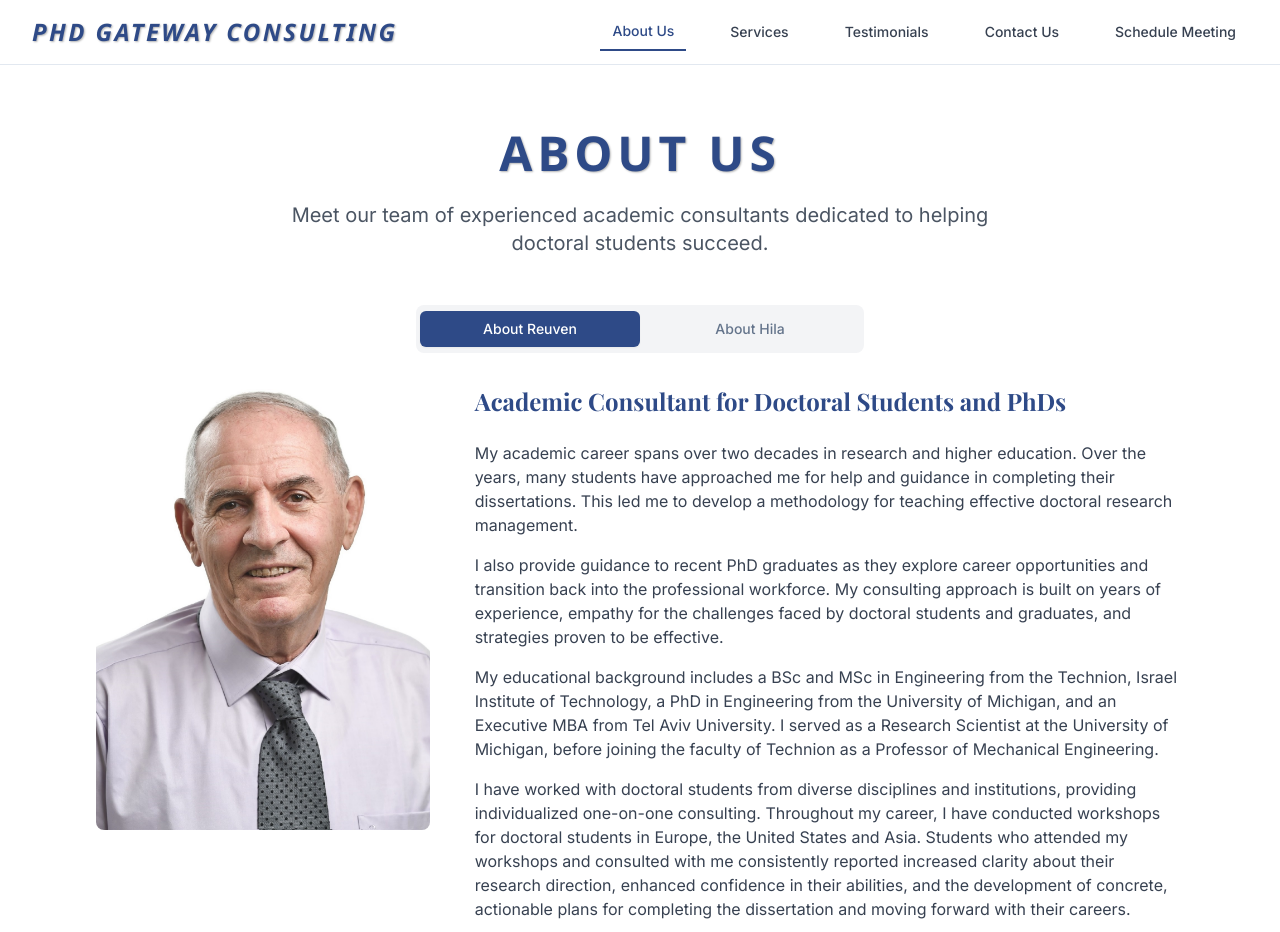
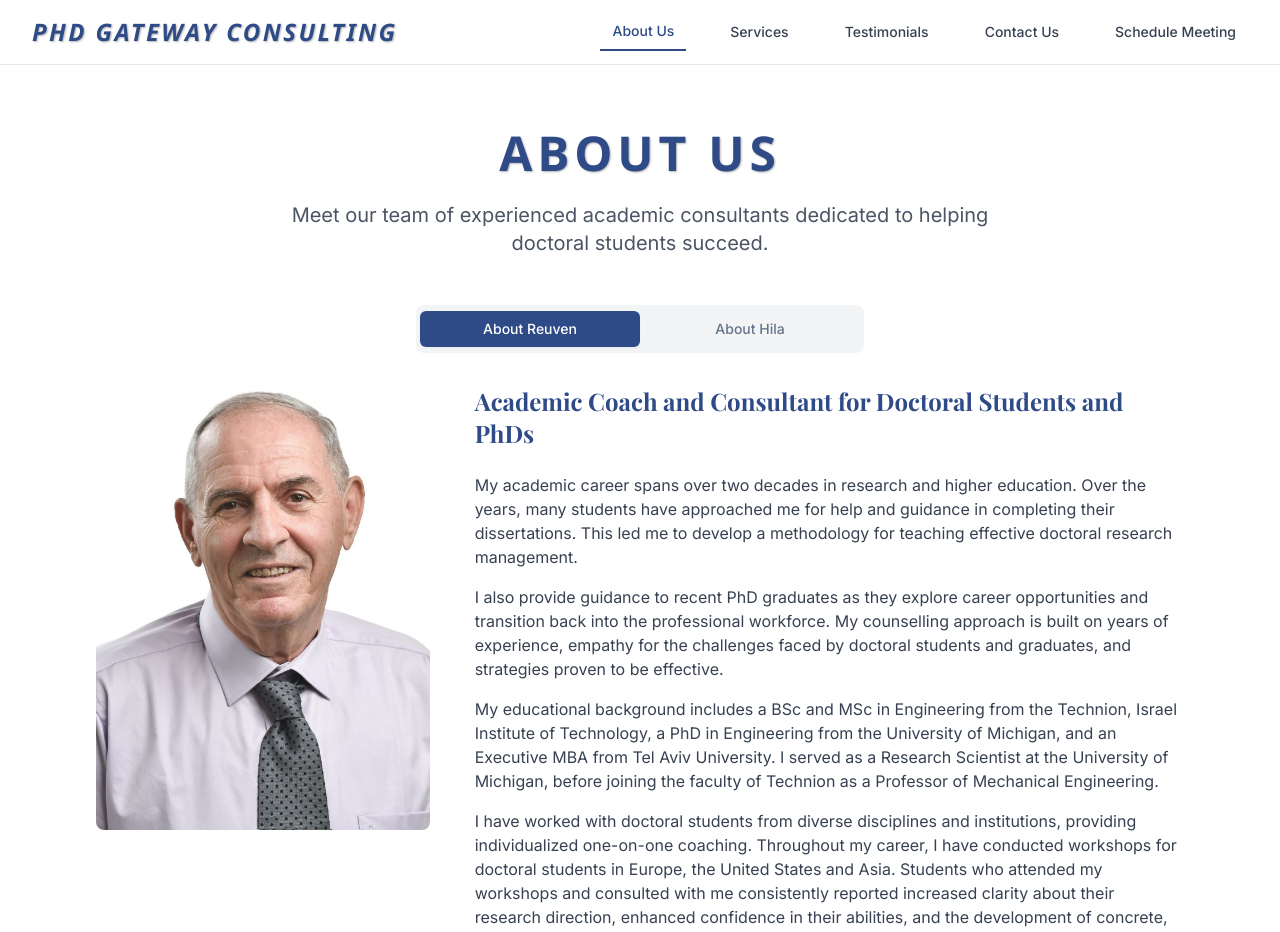
Before and after one commit to ReuvenKatz/pathway-nexus-gateway1, a React (Vite) app: page /about in a window 1280 px wide. Shown: the top 932 px of the page. Built offline with nearby package versions, Linux system fonts and the light colour scheme; a web font is replaced by a local one.

Commit message:
Update About Reuven section
Updated the About Reuven section on the About Us page with new text.
-edited src/pages/AboutReuven.tsx

```diff
--- a/src/pages/About.tsx
+++ b/src/pages/About.tsx
@@ -70,7 +70,7 @@ const About = () => {
               <div className="lg:col-span-2 space-y-6">
                 <div>
                   <h2 className="text-2xl font-serif font-bold text-[#2E4A87] mb-4">
-                    Academic Consultant for Doctoral Students and PhDs
+                    Academic Coach and Consultant for Doctoral Students and PhDs
                   </h2>
                 </div>
 
@@ -80,7 +80,7 @@ const About = () => {
                   </p>
 
                   <p className="text-gray-700">
-                    I also provide guidance to recent PhD graduates as they explore career opportunities and transition back into the professional workforce. My consulting approach is built on years of experience, empathy for the challenges faced by doctoral students and graduates, and strategies proven to be effective.
+                    I also provide guidance to recent PhD graduates as they explore career opportunities and transition back into the professional workforce. My counselling approach is built on years of experience, empathy for the challenges faced by doctoral students and graduates, and strategies proven to be effective.
                   </p>
 
                   <p className="text-gray-700">
@@ -88,7 +88,7 @@ const About = () => {
                   </p>
 
                   <p className="text-gray-700">
-                    I have worked with doctoral students from diverse disciplines and institutions, providing individualized one-on-one consulting. Throughout my career, I have conducted workshops for doctoral students in Europe, the United States and Asia. Students who attended my workshops and consulted with me consistently reported increased clarity about their research direction, enhanced confidence in their abilities, and the development of concrete, actionable plans for completing the dissertation and moving forward with their careers.
+                    I have worked with doctoral students from diverse disciplines and institutions, providing individualized one-on-one coaching. Throughout my career, I have conducted workshops for doctoral students in Europe, the United States and Asia. Students who attended my workshops and consulted with me consistently reported increased clarity about their research direction, enhanced confidence in their abilities, and the development of concrete, actionable plans for completing the dissertation and moving forward with their careers.
                   </p>
                 </div>
               </div>
```
